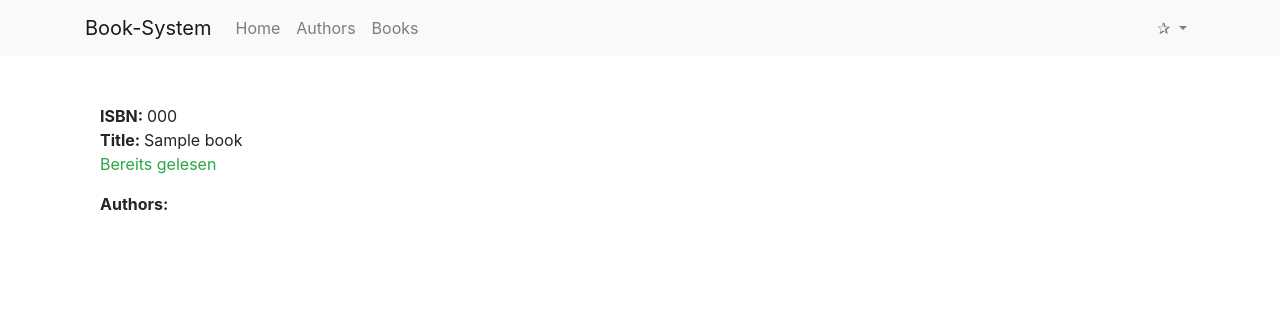
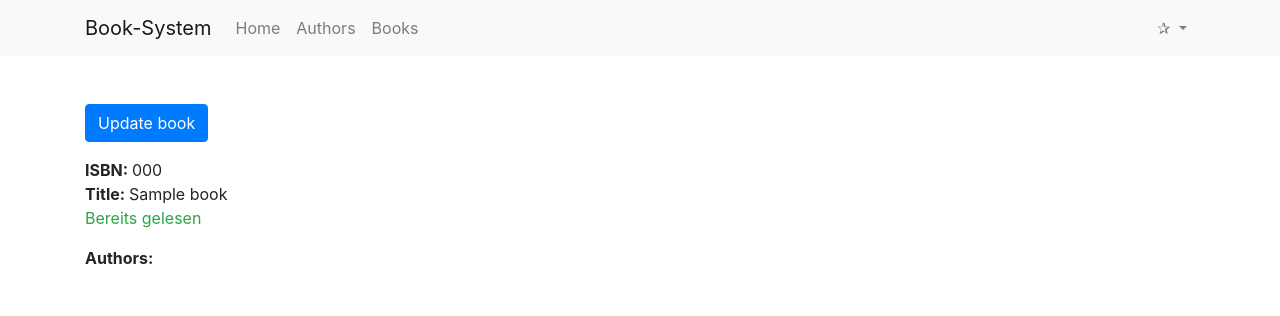
Before and after one commit to mschori/m133_book_system, a Django app: page /book_manager/books/000 in a window 1280 px wide. Shown: the top 316 px of the page. Run offline with Django 3.2, Linux system fonts and the light colour scheme; tables that the repository leaves empty hold one stand-in row (values such as "Sample post"); some libraries are stand-ins or nearby versions.

Commit message:
Added update for authors

```diff
--- a/book_manager/forms.py
+++ b/book_manager/forms.py
@@ -12,3 +12,15 @@
     class Meta:
         model = Book
         fields = '__all__'
+
+    def __init__(self, *args, **kwargs):
+        super().__init__()
+        self.is_update = kwargs.pop('is_update')
+        super(BookForm, self).__init__(*args, **kwargs)
+
+    def clean_isbn(self):
+        if self.is_update:
+            return self.cleaned_data['isbn']
+        else:
+            if Book.objects.filter(pk=self.cleaned_data['isbn']).exists():
+                raise forms.ValidationError('This isbn is alread in use.')
--- a/book_manager/views.py
+++ b/book_manager/views.py
@@ -17,7 +17,7 @@
 
 def list_books(request):
     books = Book.objects.all()
-    form = BookForm()
+    form = BookForm(is_update=False)
     return render(request, 'book_manager/list_books.html', {'books': books, 'form': form})
 
 
@@ -27,7 +27,18 @@
     except Author.DoesNotExist:
         messages.error(request, 'There is no author with this id!')
         return redirect(list_authors)
-    return render(request, 'book_manager/show_author.html', {'author': author})
+    form = AuthorForm(initial={
+        'first_name': author.first_name,
+        'last_name': author.last_name,
+    })
+    if request.method == 'POST':
+        form = AuthorForm(request.POST, request.FILES)
+        if form.is_valid():
+            author.first_name = form.cleaned_data['first_name']
+            author.last_name = form.cleaned_data['last_name']
+            author.image = form.cleaned_data['image']
+            author.save()
+    return render(request, 'book_manager/show_author.html', {'author': author, 'form': form})
 
 
 def show_book(request, book_id):
@@ -36,4 +47,18 @@
     except Book.DoesNotExist:
         messages.error(request, 'There is no book with this id!')
         return redirect(list_books)
-    return render(request, 'book_manager/show_book.html', {'book': book})
+    form = BookForm(is_update=True, initial={
+        'isbn': book.isbn,
+        'title': book.title,
+        'read': book.read,
+        'authors': [i.id for i in book.authors.all()]
+    })
+    if request.method == 'POST':
+        form = BookForm(request.POST, is_update=True)
+        if form.is_valid():
+            book.title = form.cleaned_data['title']
+            print(book.title)
+            # for author in form.cleaned_data['authors']:
+            #     book.authors.add(Author.objects.get(pk=author.id))
+            messages.success(request, 'Book successfully updated.')
+    return render(request, 'book_manager/show_book.html', {'book': book, 'form': form})
--- a/templates/book_manager/show_book.html
+++ b/templates/book_manager/show_book.html
@@ -6,8 +6,49 @@
 
 {% block content %}
 
-    <div class="container">
-        <div class="row">
+    {% for field in form %}
+        {% if field.errors %}
+            {% for error in field.errors %}
+                <div class="alert alert-danger alert-dismissible fade show" role="alert">
+                    {{ error }}
+                    <button type="button" class="close" data-dismiss="alert" aria-label="Close">
+                        <span aria-hidden="true">&times;</span>
+                    </button>
+                </div>
+            {% endfor %}
+        {% endif %}
+    {% endfor %}
+
+    <!-- Create Modal -->
+    <div class="modal fade" id="updateModal" tabindex="-1" role="dialog" aria-labelledby="updateModalLabel"
+         aria-hidden="true">
+        <div class="modal-dialog" role="document">
+            <div class="modal-content">
+                <div class="modal-header">
+                    <h5 class="modal-title" id="updateModalLabel">Modal title</h5>
+                    <button type="button" class="close" data-dismiss="modal" aria-label="Close">
+                        <span aria-hidden="true">&times;</span>
+                    </button>
+                </div>
+                <form method="post" enctype="multipart/form-data">
+                    {% csrf_token %}
+                    <div class="modal-body">
+                        {{ form.as_p }}
+                    </div>
+                    <div class="modal-footer">
+                        <button type="button" class="btn btn-secondary" data-dismiss="modal">Close</button>
+                        <button type="submit" class="btn btn-success">Update now</button>
+                    </div>
+                </form>
+            </div>
+        </div>
+    </div>
+
+    <button type="button" class="btn btn-primary" data-toggle="modal" data-target="#updateModal">
+        Update book
+    </button>
+
+    <div class="row mt-3">
         <div class="col">
             <ul class="list-unstyled">
                 <li><b>ISBN: </b>{{ book.isbn }}</li>
@@ -28,6 +69,5 @@
             </ul>
         </div>
     </div>
-    </div>
 
 {% endblock %}
```
Also changed, not shown: templates/book_manager/list_authors.html (+6 -4 lines), templates/book_manager/show_author.html (+42 -0 lines), media/authors/ZID-Main-Image-Community-2560x800.jpg (added). Lines whose indentation alone changed are shown as unchanged.
